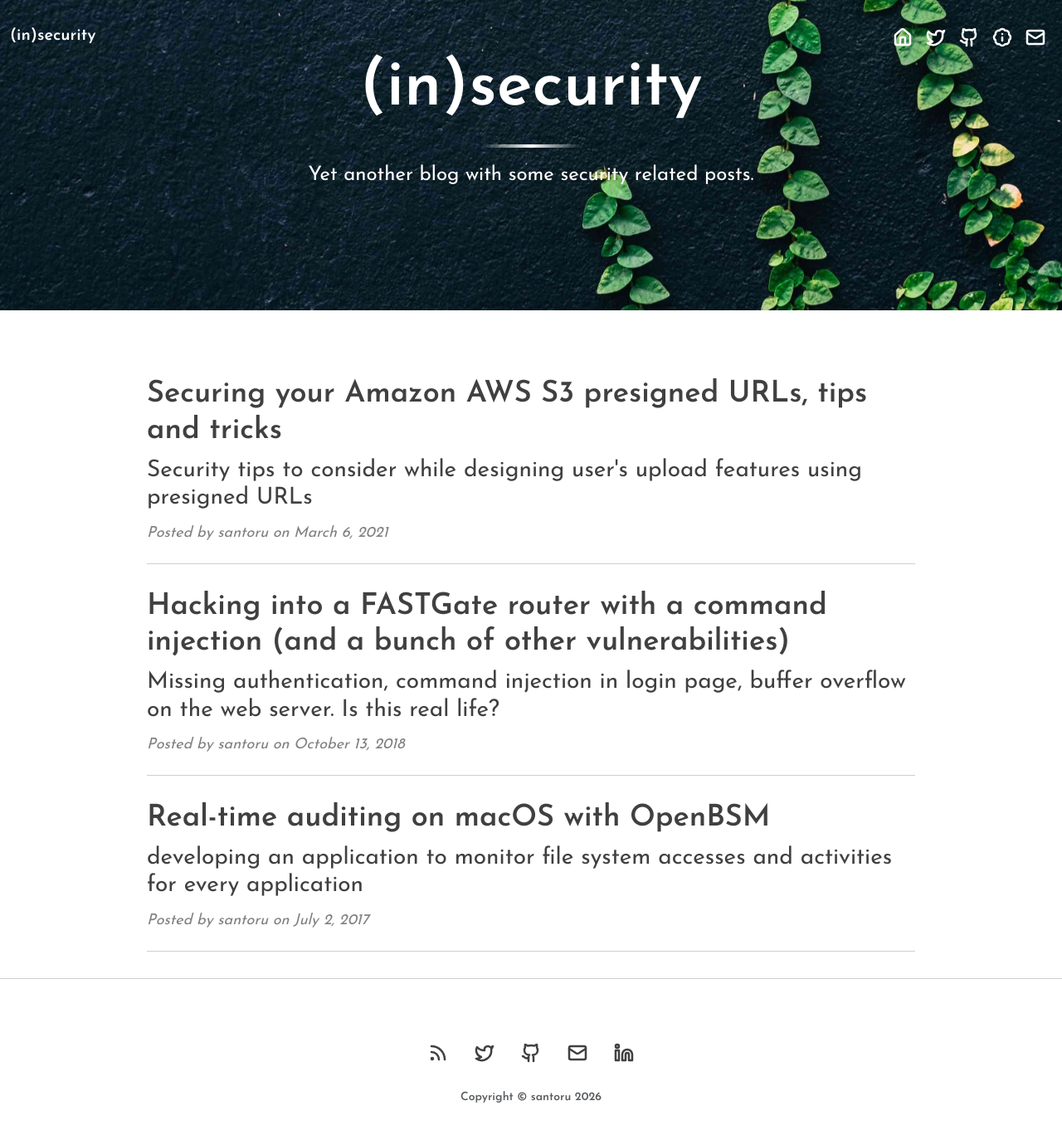
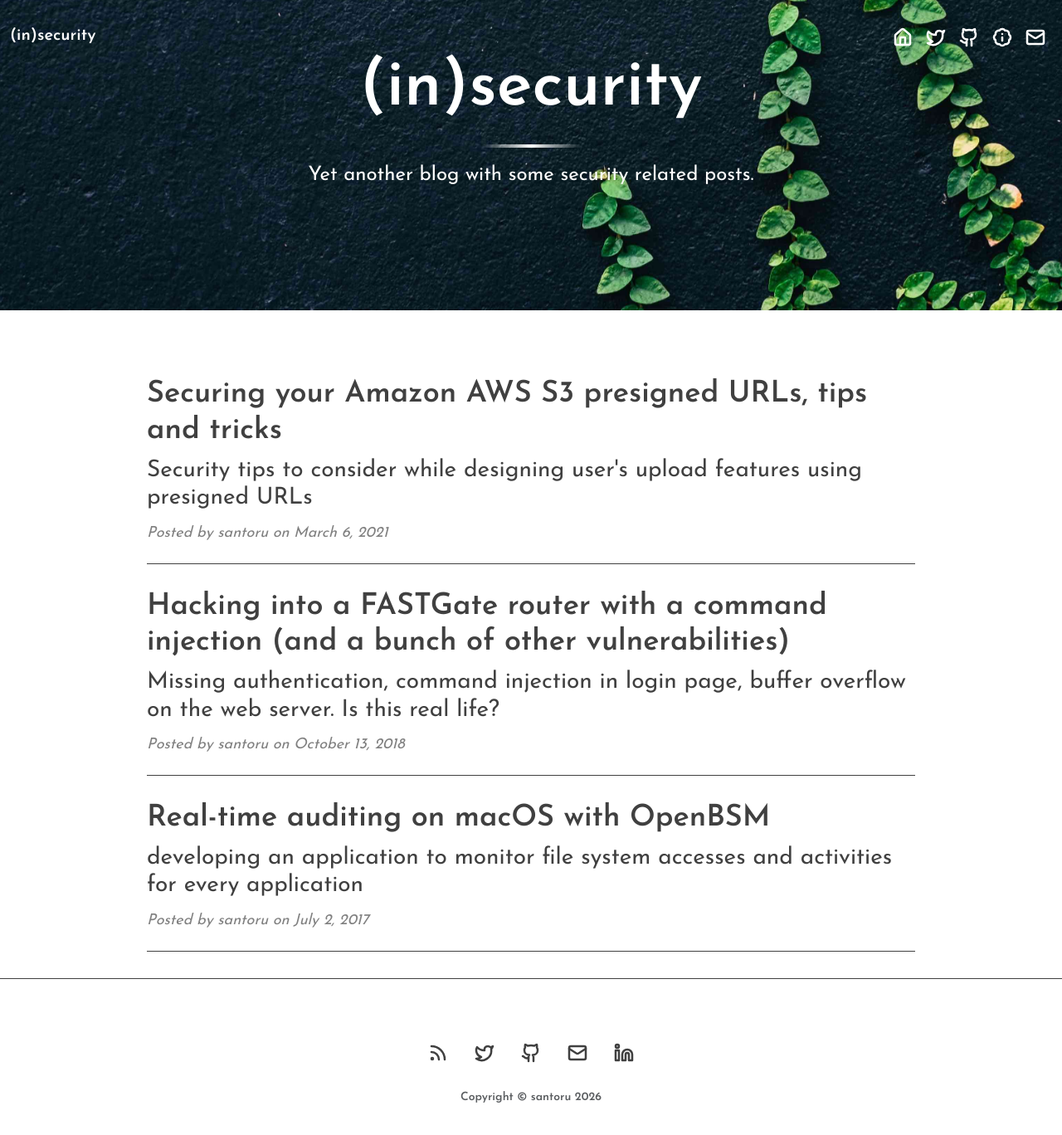
Before and after one commit to santoru/insecurity, a Jekyll site: the page built from index.html, in a window 1280 px wide and 1400 px high, scrolled down 92 px. Shown: the top 1368 px of the window at 83% size. Built offline with Jekyll 4.4.1, drawn with Linux system fonts in a browser that asks for light colours; the list of posts is cut into pages by our own code.

Commit message:
Remove transparency from all hr tags

```diff
--- a/css/clean-blog.css
+++ b/css/clean-blog.css
@@ -19,6 +19,7 @@ h1, h2, h3, h4, h5, h6 {
 a { color: #404040; text-decoration: none; }
 a:hover, a:focus { color: #0085a1; text-decoration: none; }
 a img:hover, a img:focus { cursor: zoom-in; }
+hr { opacity: 1; }
 blockquote { color: gray; font-style: italic; border-left: 4px solid #306951; padding-left: 16px; margin-left: 0; }
 pre { padding: 16px; border-radius: 4px; overflow-x: auto; }
 .highlighter-rouge pre.highlight { padding: 16px; }
```
